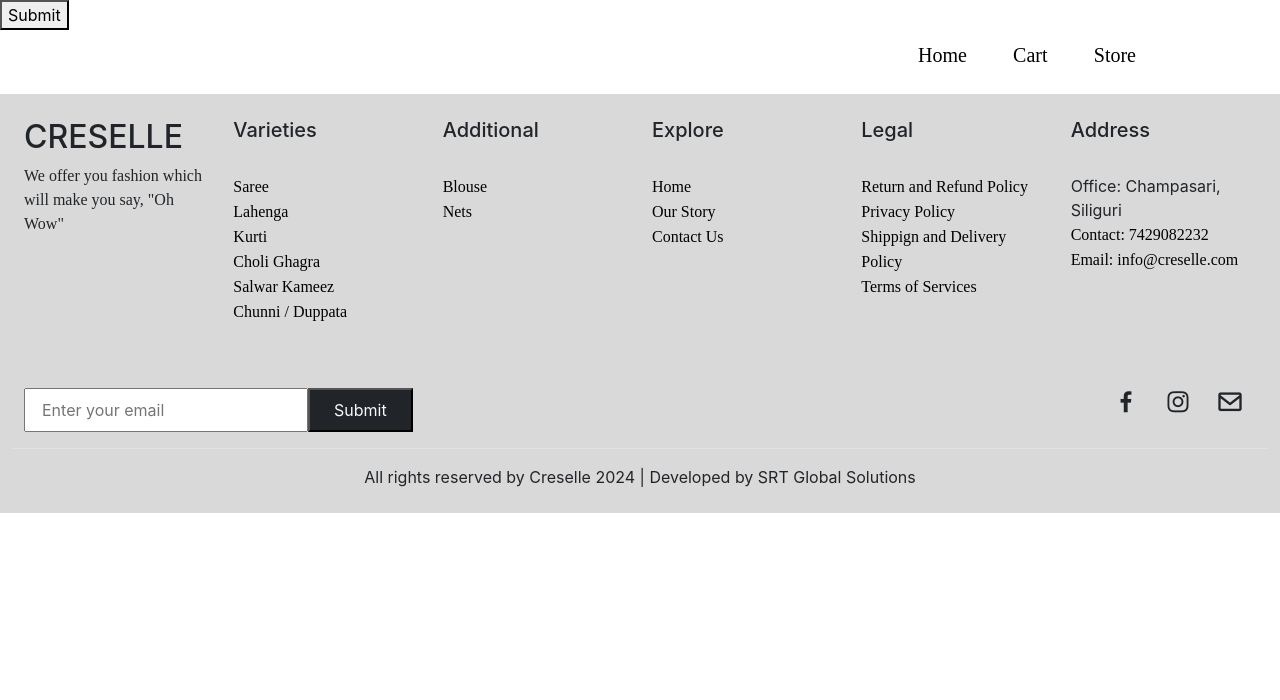
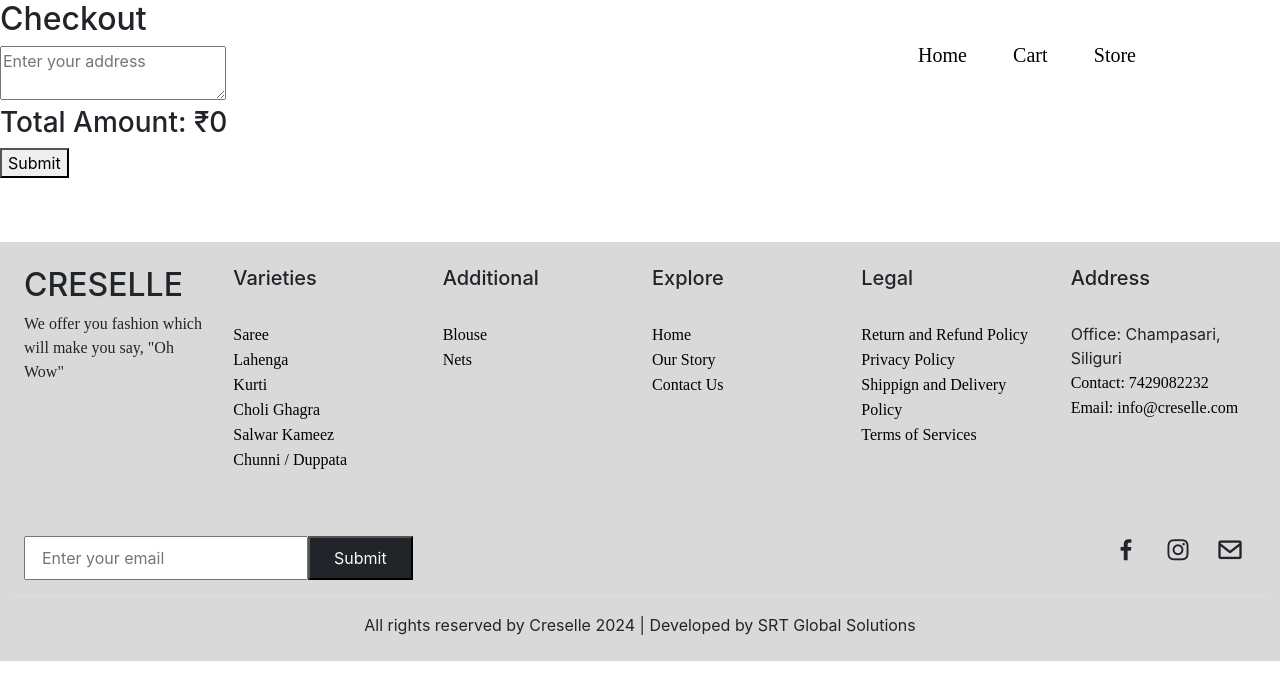
Before and after one commit to Susanta2001/creselle-repo, a React (Create React App) app: page /order-page in a window 1280 px wide. Shown: the top 700 px of the page. Built offline with nearby package versions, Linux system fonts and the light colour scheme; a web font is replaced by a local one.

Commit message:
done with everything

```diff
--- a/src/components/BuyNow.jsx
+++ b/src/components/BuyNow.jsx
@@ -1,30 +1,93 @@
-import React, { useContext } from 'react';
+import React, { useState, useEffect, useContext } from 'react';
 import { OrderContext } from '../context/OrderContext';
 
 function BuyNow() {
   const { createOrder } = useContext(OrderContext);
+  const [address, setAddress] = useState('');
+  const [cartItems, setCartItems] = useState([]); // Store cart items fetched from the backend
+  const [totalAmount, setTotalAmount] = useState(0); // Store total amount calculated from cart
 
+  // Fetch cart data when the component mounts
+  useEffect(() => {
+    const fetchCart = async () => {
+      try {
+        const authToken = localStorage.getItem('token'); // Fetch the token from localStorage
+        if (!authToken) {
+          console.error('No auth-token found!');
+          return;
+        }
+
+        const response = await fetch('http://localhost:5000/api/cart/allCartProducts', {
+          method: 'GET',
+          headers: {
+            'Content-Type': 'application/json',
+            'auth-token': authToken,
+          },
+        });
+
+        const json = await response.json();
+        if (response.ok) {
+          setCartItems(json.cart.items || []);
+          calculateTotalAmount(json.cart.items || []); // Calculate total amount
+        } else {
+          console.error('Error fetching cart:', json.message);
+        }
+      } catch (error) {
+        console.error('Error fetching cart data:', error);
+      }
+    };
+
+    fetchCart();
+  }, []);
+
+  // Function to calculate the total amount based on cart items
+  const calculateTotalAmount = (items) => {
+    const total = items.reduce((sum, item) => sum + item.quantity * (item.product.price || 0), 0);
+    setTotalAmount(total);
+  };
+
+  // Function to handle address input change
+  const handleOnChange = (event) => {
+    setAddress(event.target.value);
+  };
+
+  // Function to handle order submission
   const handleSubmit = async () => {
     try {
-      const items = [
-        { product: 'Sample Product 1', quantity: 2, price: 20 },
-        { product: 'Sample Product 2', quantity: 1, price: 15 },
-      ];
-      const totalAmount = items.reduce((sum, item) => sum + item.quantity * item.price, 0);
+      if (!address.trim()) {
+        alert('Please enter a valid address.');
+        return;
+      }
 
       const order = await createOrder({
-        items,
+        items: cartItems.map((item) => ({
+          product: item.product._id, // Pass the product ID
+          quantity: item.quantity,
+          price: item.product.price, // Pass the price from the product
+        })),
         totalAmount,
-        address: '123 Sample 2 Street, Sample City',
+        address,
       });
+
       console.log('Order created:', order);
+      alert('Order created successfully!');
     } catch (error) {
       console.error('Error creating order:', error.message);
+      alert('Failed to create order. Please try again.');
     }
   };
 
   return (
     <div className="buy-now-div">
+      <h2>Checkout</h2>
+      <textarea
+        name="address"
+        id="address"
+        placeholder="Enter your address"
+        value={address}
+        onChange={handleOnChange}
+      ></textarea>
+      <h3>Total Amount: ₹{totalAmount}</h3>
       <button onClick={handleSubmit}>Submit</button>
     </div>
   );
```
